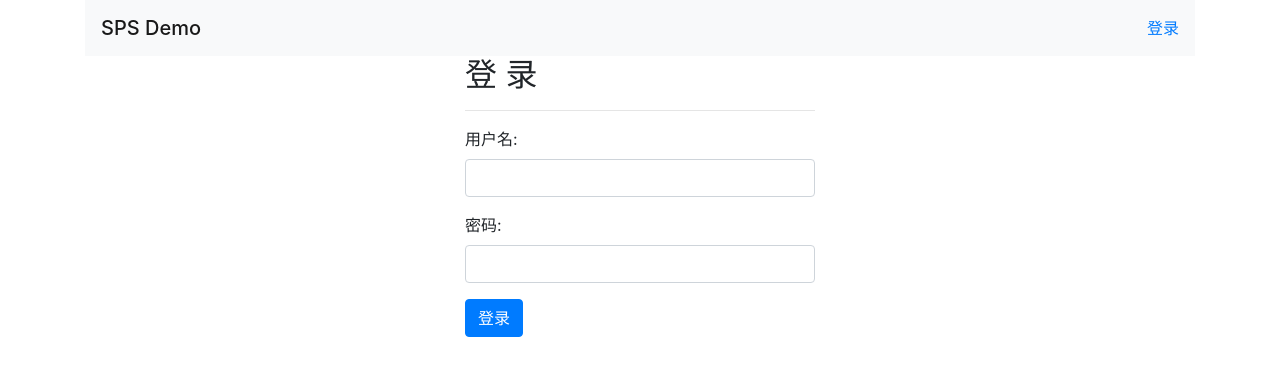
After one commit to guhuajun/django-sps-demo, a Django app: page /login in a window 1280 px wide. The commit adds this page. Shown: the top 376 px of the page. Run offline with Django 3.2, Linux system fonts and the light colour scheme; some libraries are stand-ins or nearby versions.

Commit message:
complete a demo

```diff
--- /dev/null
+++ b/mobile/forms.py
@@ -0,0 +1,16 @@
+from django import forms
+
+from django.core.cache import caches
+
+
+class CredentialForm(forms.Form):
+
+    username = forms.CharField(
+        label='用户名', widget=forms.TextInput(attrs={'class': 'form-control'}))
+    password = forms.CharField(
+        label='密码', widget=forms.PasswordInput(attrs={'class': 'form-control'}))
+
+    def set_cache(self):
+        cache = caches['default']
+        cache.set('sps_username', self.data['username'], 360)
+        cache.set('sps_password', self.data['password'], 360)
--- a/mobile/templates/base.html
+++ b/mobile/templates/base.html
@@ -20,13 +20,22 @@
     <div id="page-wrapper" class="container">
         <nav class="navbar navbar-light bg-light">
             <span class="navbar-brand mb-0 h1">SPS Demo</span>
+            <ul class="nav navbar-top-links navbar-right">
+                <li>
+                    {% if sps_username %} 欢迎回来，{{ sps_username }}，<a href="/logoff"> 注销</a> {% else %}
+                    <a href="/login">登录</a> {% endif %}
+                </li>
+            </ul>
         </nav>
-    {% block content %}
-    {% endblock %}
+
+
+        {% block content %} {% endblock %}
     </div>
 
     <!-- jQuery -->
-  <script src="{% static 'jquery/jquery.min.js' %}"></script>
+    <script src="{% static 'jquery/jquery.min.js' %}" type="text/javascript"></script>
+    <!-- Cutsomized script -->
+    {% block script %} {% endblock %}
 </body>
 
 </html>
--- /dev/null
+++ b/mobile/templates/login.html
@@ -0,0 +1,14 @@
+{% extends "base.html" %} {% load static %} {% block content %}
+
+<div class="row">
+    <div class="col-4 offset-4">
+        <h2>登 录</h2>
+        <hr />
+        <form action="/login" method="post">
+            {% csrf_token %} {{ form.as_p }}
+            <button type="submit" class="btn btn-primary">登录</button>
+        </form>
+    </div>
+</div>
+
+{% endblock %} {% block script %} {% endblock %}
--- a/mobile/urls.py
+++ b/mobile/urls.py
@@ -5,4 +5,6 @@ from mobile import views
 
 urlpatterns = [
     path('', views.IndexView.as_view()),
+    path('login', views.LoginView.as_view()),
+    path('logoff', views.LogoffView.as_view()),
 ]
--- a/mobile/views.py
+++ b/mobile/views.py
@@ -1,28 +1,73 @@
+import logging
+
 import requests
 import simplejson as json
 
 from django.conf import settings
+from django.http.response import HttpResponsePermanentRedirect
 from django.views.generic import TemplateView
+from django.views.generic.edit import FormView
+from django.core.cache import caches
 from requests_ntlm import HttpNtlmAuth
 
+from mobile.forms import CredentialForm
+
+logger = logging.getLogger(__name__)
 
 class IndexView(TemplateView):
 
     template_name = 'index.html'
+    cache = caches['default']
+    sps_username = None
+    sps_password = None
+
+    def dispatch(self, request, *args, **kwargs):
+        # get username from cache
+        self.sps_username = self.cache.get('sps_username')
+        self.sps_password = self.cache.get('sps_password')
+
+        if self.sps_username is None or self.sps_password is None:
+            return HttpResponsePermanentRedirect('/login')
+
+        return super().dispatch(request, *args, **kwargs)
 
     def get_context_data(self, **kwargs):
         context = super().get_context_data(**kwargs)
 
-        sps_username = 'corp\\administrator'
-        sps_password = ''
-        sps_site_url = settings.SPS_ROOT + '/sites/it/_api/web/lists'
-        sps_headers = {'accept': 'application/json'}
+        try:
+            # retrieve data from sharepoint
+            sps_site_url = settings.SPS_ROOT + \
+                '/sites/it/_api/web/lists/GetByTitle(\'文档\')/Files'
+            sps_headers = {'accept': 'application/json'}
+            response = requests.get(sps_site_url, auth=HttpNtlmAuth(
+                self.sps_username, self.sps_password), headers=sps_headers)
+            json_data = json.loads(response.content)
 
-        response = requests.get(sps_site_url, auth=HttpNtlmAuth(
-            sps_username, sps_password), headers=sps_headers)
-
-        json_data = json.loads(response.content)
-
-        context['sps_lists'] = [x['Title'] for x in json_data['value']]
+            context['sps_username'] = self.sps_username
+            context['sps_lists'] = [
+                '{0}|{1}'.format(x['odata.type'], x['Name']) for x in json_data['value']]
+        except Exception as ex:
+            logger.error(str(ex))
 
         return context
+
+
+class LoginView(FormView):
+    template_name = 'login.html'
+    form_class = CredentialForm
+    success_url = '/'
+
+    def form_valid(self, form):
+        form.set_cache()
+        return super().form_valid(form)
+
+
+class LogoffView(TemplateView):
+
+    template_name = 'logoff.html'
+    cache = caches['default']
+
+    def dispatch(self, request, *args, **kwargs):
+        # delete username and password from cache
+        self.cache.delete_many(['sps_username', 'sps_password'])
+        return super().dispatch(request, *args, **kwargs)
```
Also changed, not shown: mobile/templates/index.html (+3 -8 lines), mobile/templates/logoff.html (added, +11 -0 lines), project/settings.py (+7 -1 lines), 1 other file. Lines whose indentation alone changed are shown as unchanged.
